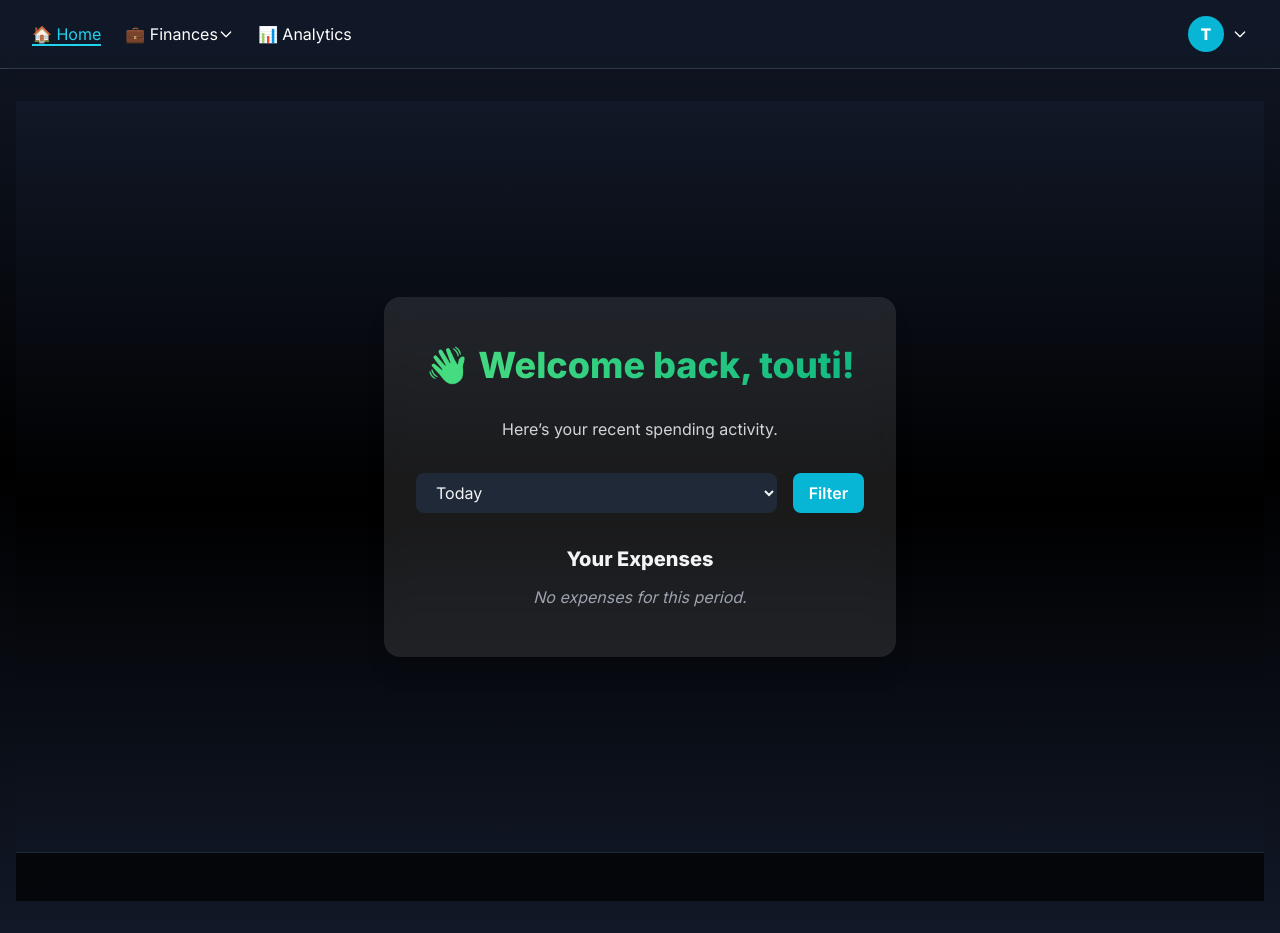
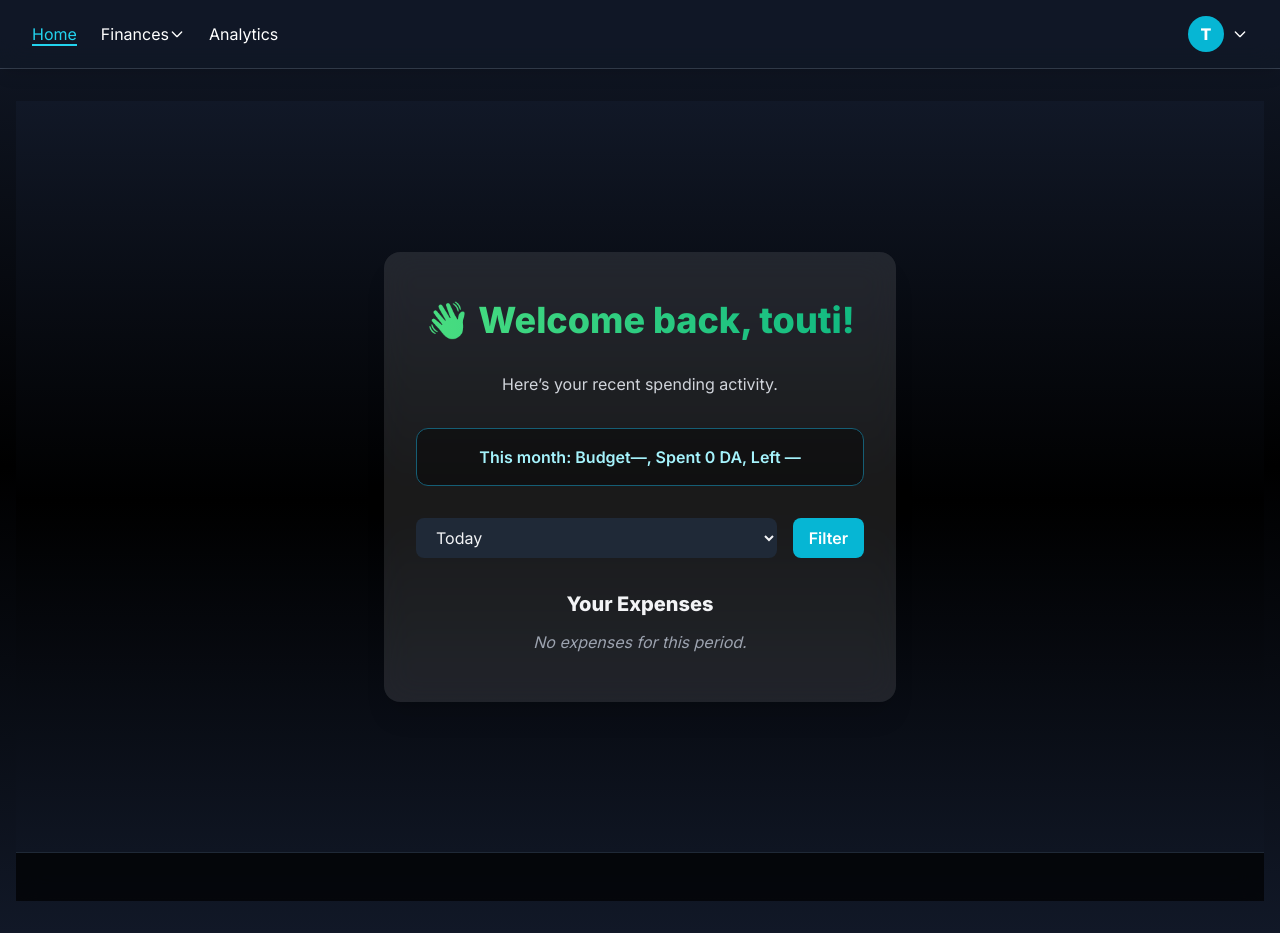
Before and after one commit to abdelillah01/Budget-expenses.tracker, a Django app: page / in a window 1280 px wide. Run offline with Django 5.2, Linux system fonts and the light colour scheme; a user stored in the database is signed in; data comes from the database, SQL or seed files in the repository; some libraries are stand-ins or nearby versions.

Commit message:
removing emojies

```diff
--- a/BEtracker/expenses/templates/expenses/navbar.html
+++ b/BEtracker/expenses/templates/expenses/navbar.html
@@ -9,14 +9,14 @@
         <li>
           <a href="{% url 'home' %}"
              class="transition duration-200 ease-in-out {% if request.resolver_match.url_name == 'home' %}text-cyan-400 border-b-2 border-cyan-400{% else %}hover:text-cyan-400{% endif %}">
-            🏠 Home
+             Home
           </a>
         </li>
 
         <!-- Dropdown: Finances -->
         <li class="relative group">
           <button class="flex items-center space-x-1 transition duration-200 ease-in-out hover:text-cyan-400 {% if request.resolver_match.url_name in 'expense_list category_list manage_budget' %}text-cyan-400{% endif %}">
-            💼 Finances
+             Finances
             <svg class="w-4 h-4 transform group-hover:rotate-180 transition" fill="none" stroke="currentColor" stroke-width="2"
                  viewBox="0 0 24 24">
               <path stroke-linecap="round" stroke-linejoin="round" d="M19 9l-7 7-7-7"/>
@@ -43,7 +43,7 @@
         <li>
           <a href="{% url 'analytics' %}"
              class="transition duration-200 ease-in-out {% if request.resolver_match.url_name == 'analytics' %}text-cyan-400 border-b-2 border-cyan-400{% else %}hover:text-cyan-400{% endif %}">
-             📊 Analytics
+              Analytics
           </a>
         </li>
 
@@ -90,11 +90,11 @@
         {% else %}
           <li>
             <a href="{% url 'login' %}"
-               class="hover:text-cyan-400 transition duration-200 ease-in-out">🔐 Login</a>
+               class="hover:text-cyan-400 transition duration-200 ease-in-out"> Login</a>
           </li>
           <li>
             <a href="{% url 'register' %}"
-               class="hover:text-cyan-400 transition duration-200 ease-in-out">📝 Register</a>
+               class="hover:text-cyan-400 transition duration-200 ease-in-out"> Register</a>
           </li>
         {% endif %}
       </ul>
@@ -112,19 +112,19 @@
 
   <!-- MOBILE MENU -->
   <div id="mobile-menu" class="md:hidden hidden px-4 pb-4 space-y-3 bg-gray-900/95 backdrop-blur-md border-t border-gray-800">
-    <a href="{% url 'home' %}" class="block py-2 {% if request.resolver_match.url_name == 'home' %}text-cyan-400{% else %}hover:text-cyan-400{% endif %}">🏠 Home</a>
-    <a href="{% url 'expense_list' %}" class="block py-2 hover:text-cyan-400">💼 Expenses</a>
-    <a href="{% url 'category_list' %}" class="block py-2 hover:text-cyan-400">📂 Categories</a>
-    <a href="{% url 'manage_budget' %}" class="block py-2 hover:text-cyan-400">💳 Budget</a>
-    <a href="{% url 'analytics' %}" class="block py-2 hover:text-cyan-400">📊 Analytics</a>
+    <a href="{% url 'home' %}" class="block py-2 {% if request.resolver_match.url_name == 'home' %}text-cyan-400{% else %}hover:text-cyan-400{% endif %}"> Home</a>
+    <a href="{% url 'expense_list' %}" class="block py-2 hover:text-cyan-400"> Expenses</a>
+    <a href="{% url 'category_list' %}" class="block py-2 hover:text-cyan-400"> Categories</a>
+    <a href="{% url 'manage_budget' %}" class="block py-2 hover:text-cyan-400"> Budget</a>
+    <a href="{% url 'analytics' %}" class="block py-2 hover:text-cyan-400"> Analytics</a>
 
     {% if user.is_authenticated %}
       <hr class="border-gray-700">
       <p class="text-gray-300 px-2">👋 {{ user.username }}</p>
-      <a href="{% url 'logout' %}" class="block py-2 text-red-400 hover:text-red-500">🚪 Logout</a>
+      <a href="{% url 'logout' %}" class="block py-2 text-red-400 hover:text-red-500"> Logout</a>
     {% else %}
-      <a href="{% url 'login' %}" class="block py-2 hover:text-cyan-400">🔐 Login</a>
-      <a href="{% url 'register' %}" class="block py-2 hover:text-cyan-400">📝 Register</a>
+      <a href="{% url 'login' %}" class="block py-2 hover:text-cyan-400"> Login</a>
+      <a href="{% url 'register' %}" class="block py-2 hover:text-cyan-400"> Register</a>
     {% endif %}
   </div>
 </nav>
@@ -141,7 +141,7 @@
 
     const savedState = localStorage.getItem("budgetView");
     if (savedState === "starting") {
-      pill.textContent = `Started with 💵 ${startingBudget}`;
+      pill.textContent = `Started with  ${startingBudget}`;
       showingRemaining = false;
     }
 
@@ -149,10 +149,10 @@
       pill.style.opacity = 0;
       setTimeout(() => {
         if (showingRemaining) {
-          pill.textContent = `Started with 💵 ${startingBudget}`;
+          pill.textContent = `Started with  ${startingBudget}`;
           localStorage.setItem("budgetView", "starting");
         } else {
-          pill.textContent = `💵 ${remainingBudget} left`;
+          pill.textContent = ` ${remainingBudget} left`;
           localStorage.setItem("budgetView", "remaining");
         }
         showingRemaining = !showingRemaining;
--- a/BEtracker/expenses/templates/home.html
+++ b/BEtracker/expenses/templates/home.html
@@ -16,6 +16,16 @@
                 <p class="text-gray-300">
                     Here’s your recent spending activity.
                 </p>
+                <!-- Quick Summary -->
+                <!-- Quick Summary -->
+<div class="mb-6 p-4 bg-black/40 rounded-xl border border-cyan-800 text-cyan-200 text-base font-semibold">
+    <span>This month:</span>
+    <span>Budget{% if budget_amount is not None %} {{ budget_amount }} DA{% else %}—{% endif %},</span>
+    <span>Spent {{ spent_this_month }} DA,</span>
+    <span>Left {% if remaining_budget is not None %} {{ remaining_budget }} DA{% else %}—{% endif %}</span>
+</div>
+
+
             {% else %}
                 <!-- Heading for Guests -->
                 <h1 class="text-4xl md:text-5xl font-extrabold text-transparent bg-clip-text bg-gradient-to-r from-cyan-400 to-blue-500">
```
